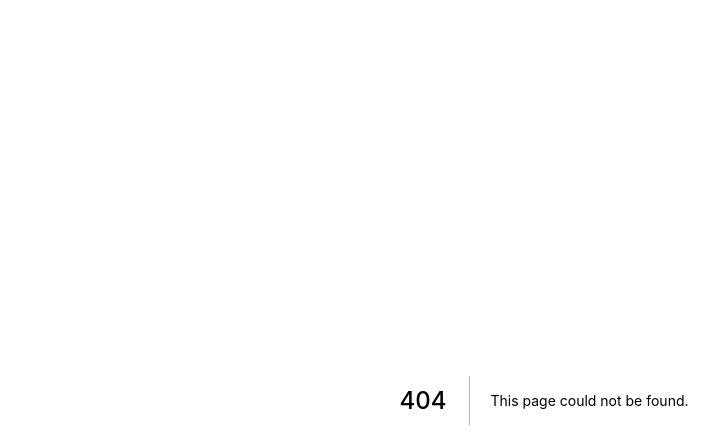
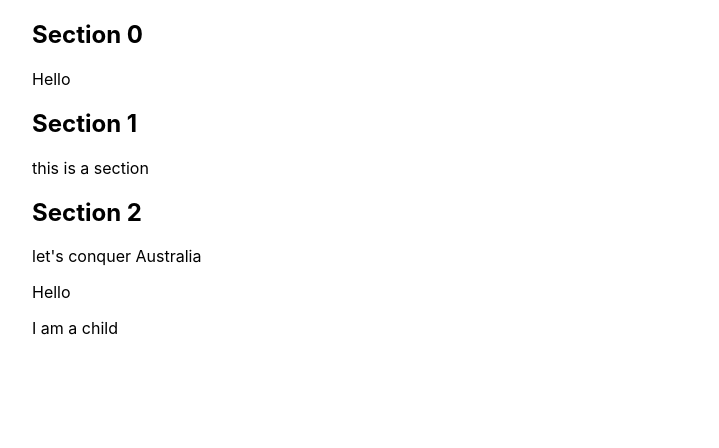
Before and after one commit to penguin212/GunnHacks, a Next.js app: page /about in a window 1280 px wide. Before the commit this address had no page. Shown: the top 448 px of the page, without its empty margins (96-815 px from the left). Built offline with nearby package versions, Linux system fonts and the light colour scheme.

Commit message:
First part!

```diff
--- /dev/null
+++ b/components/Container.js
@@ -0,0 +1,10 @@
+import styles from '../styles/Container.module.css';
+
+
+export default function Container(props) {
+    return (
+        <div className={styles.container}>
+            {props.children}
+        </div>
+    )
+}
--- /dev/null
+++ b/components/Section.js
@@ -0,0 +1,9 @@
+export default function Section(props) {
+    return (
+        <section>
+            <h1>{props.title}</h1>
+            <p>{props.desc}</p>
+            {props.withButton && <button>Hi</button>}
+        </section>
+    )
+}
--- /dev/null
+++ b/pages/about.js
@@ -0,0 +1,14 @@
+import Section from '../components/Section';
+import Container from '../components/Container';
+
+
+export default function About() {
+    const sections = ['Hello', 'this is a section', 'let\'s conquer Australia'];
+    return (
+        <Container>
+            {sections.map((d, i) => <Section key={d} title={`Section ${i}`} desc={d} />)}
+            <p>Hello</p>
+            <p>I am a child</p>
+        </Container>
+    )
+}
--- a/pages/index.js
+++ b/pages/index.js
@@ -1,6 +1,7 @@
 import Head from 'next/head'
 import Image from 'next/image'
 import styles from '../styles/Home.module.css'
+
 
 export default function Home() {
     return (
--- /dev/null
+++ b/styles/Container.module.css
@@ -0,0 +1,4 @@
+.container {
+    max-width: 1024px;
+    margin: 0 auto;
+}
```
Lines whose indentation alone changed are shown as unchanged.
